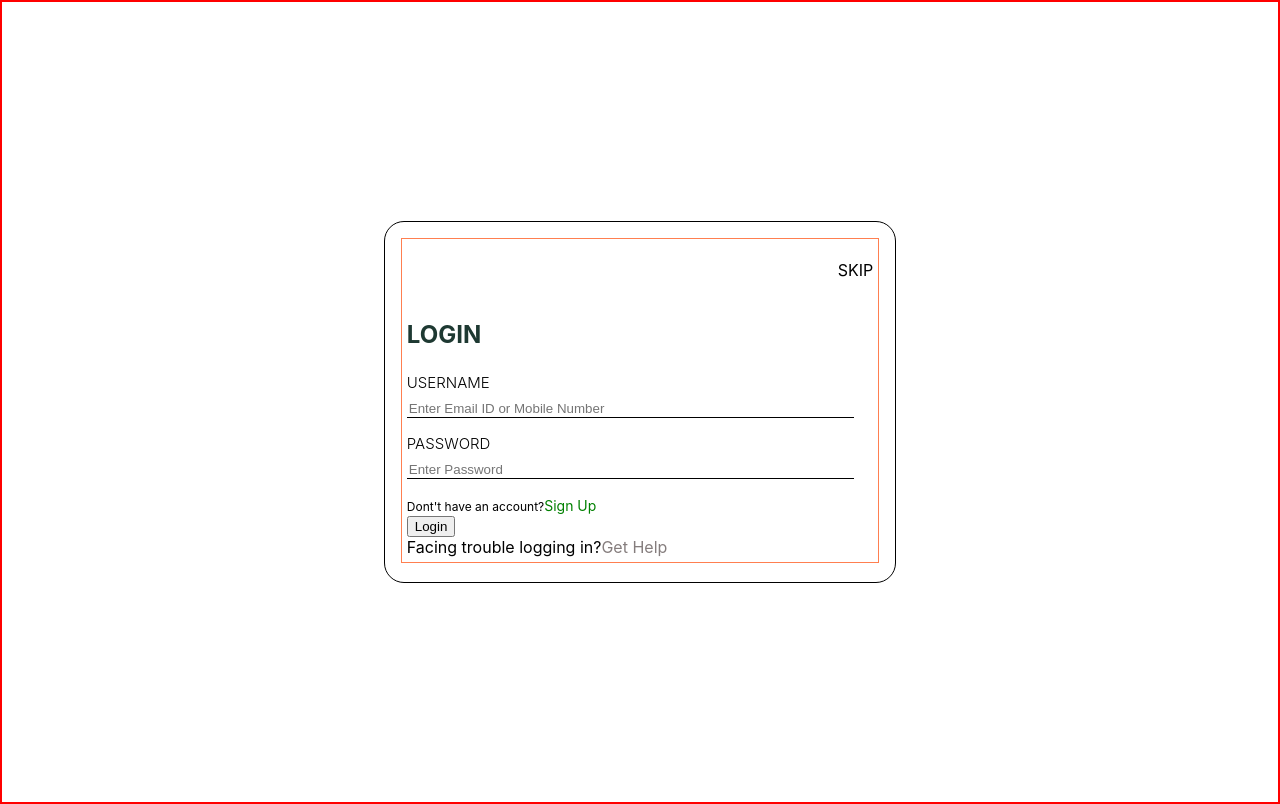
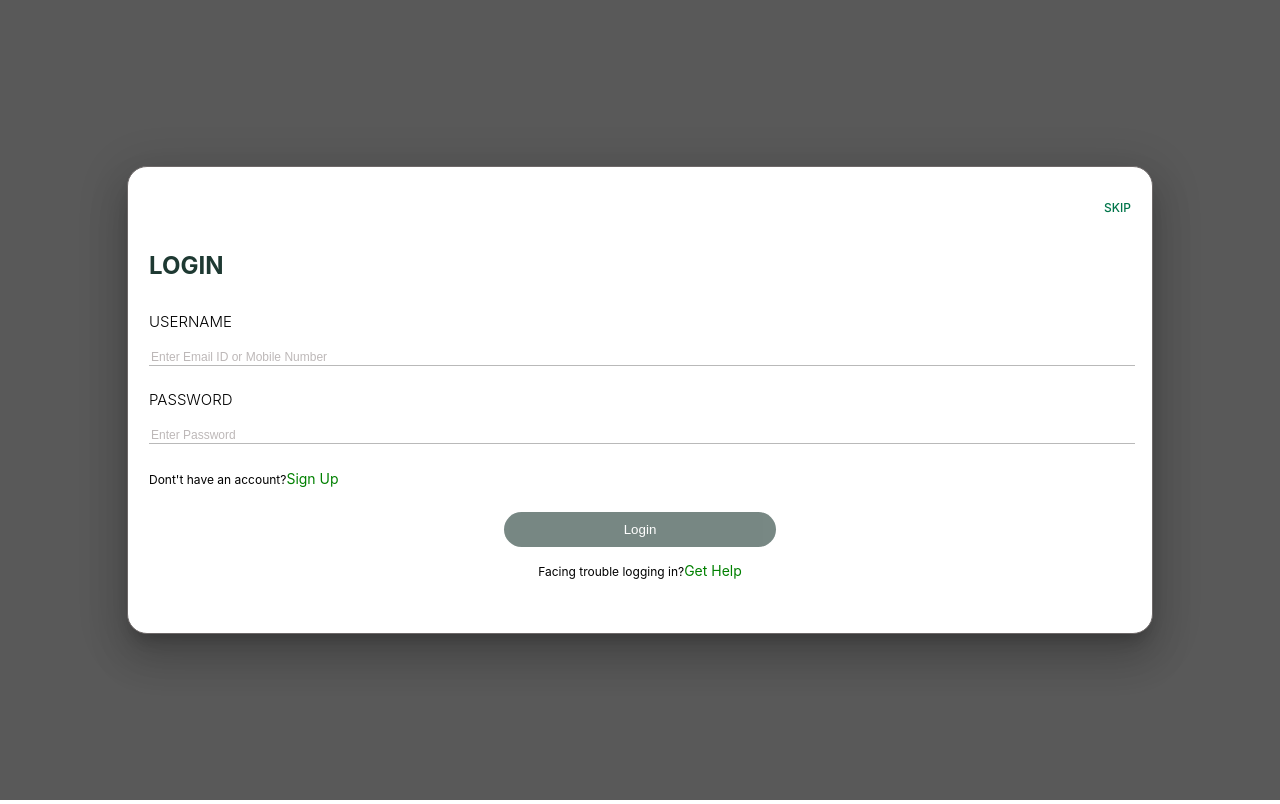
Before and after one commit to kshit7897/starbucks-clone, a React (Create React App) app: page /Login in a window 1280 px wide. Built offline with nearby package versions, Linux system fonts and the light colour scheme.

Commit message:
signup page design done

```diff
--- a/src/App.js
+++ b/src/App.js
@@ -14,6 +14,7 @@ import ReadyToEat from "./components/handCraftCurationPages/ReadyToEat";
 import Profile from "./components/profile/Profile";
 import Login from "./components/profile/login/Login";
 import LayOut from "./components/layout/LayOut";
+import SignUp from "./components/profile/login/SignUp";
 
 function App() {
   return (
@@ -32,6 +33,7 @@ function App() {
           <Route path="CoffeeAtHome" element={<CoffeeAtHome />} />
           <Route path="ReadyToEat" element={<ReadyToEat />} />
           <Route path="Profile" element={<Profile />} />
+          <Route path="SignUp" element={<SignUp />} />
         </Route>
         <Route path="Login" element={<Login />} />
       </Routes>
--- a/src/components/header.css
+++ b/src/components/header.css
@@ -26,7 +26,7 @@ a {
 
 @media (max-width: 455px) {
   .nav-link {
-    gap: 1em
+    gap: 1em;
   }
 }
 
@@ -34,7 +34,7 @@ a {
   height: 40px;
   width: 40;
 }
-.main-logo a{
+.main-logo a {
   border: none;
 }
 
@@ -48,7 +48,12 @@ a {
   width: 230px;
   padding: 8px 10px;
   border-radius: 20px;
-  border: 1px solid black;
+  border: 0.5px solid rgba(0, 0, 0, 0.123);
+}
+.input-search {
+  box-shadow: 0 0 2px #00000012, 0 2px 2px #0000000f, 0 1px 3px #0000001a;
+  border: none;
+  outline: none;
 }
 
 .user-icon {
--- a/src/components/profile/login/Login.js
+++ b/src/components/profile/login/Login.js
@@ -1,8 +1,31 @@
-import React from "react";
+import React, { useState } from "react";
 
 import "./login.css";
+import { NavLink } from "react-router-dom";
 
 const Login = () => {
+  const [isLoggedIn, setIsLoggedIn] = useState("");
+  const [emailOrPhone, setEmailOrPhone] = useState("");
+  const [password, setPassword] = useState("");
+  const [errorMessage, setErrorMessage] = useState("");
+
+  //--------input text handler
+
+  const handleInputEmailOrNumber = (e) => {
+    console.log("Email or number-->", e.target.value);
+    setEmailOrPhone(e.target.value);
+  };
+  const handleInputPassword = (e) => {
+    console.log("Password-->", e.target.value);
+    setPassword(e.target.value);
+  };
+
+  // --------Login handler
+
+  //   const handleLogin = () => {
+  //     if(emailOrPhone === "example@gmail.com")
+  //   }
+
   return (
     <>
       <div className="login-out-container">
@@ -10,7 +33,9 @@ const Login = () => {
           <div className="contain">
             <div className="info-container-login">
               <div className="skip-div">
-                <p className="skip-text">SKIP</p>
+                <NavLink to={"/"}>
+                  <p className="skip-text">SKIP</p>{" "}
+                </NavLink>
               </div>
               <div className="login-title">
                 <h3 className="login-title-text"> LOGIN</h3>
@@ -21,6 +46,8 @@ const Login = () => {
                   <input
                     className="input-field"
                     type="text"
+                    value={emailOrPhone}
+                    onChange={handleInputEmailOrNumber}
                     placeholder="Enter Email ID or Mobile Number"
                   />
                 </div>
@@ -29,20 +56,31 @@ const Login = () => {
                   <input
                     className="input-field"
                     type="password"
+                    value={password}
+                    onChange={handleInputPassword}
                     placeholder="Enter Password"
                   />
                 </div>
                 <div className="account-container">
                   <span className="dont-have-account">
                     Dont't have an account?
-                    <a id="sign-up-link" href="">Sign Up</a>
+                    <NavLink to={"/SignUp"}>
+                      <a id="sign-up-link" href="">
+                        Sign Up
+                      </a>
+                    </NavLink>
                   </span>
                 </div>
                 <div className="log-btn-div">
                   <button className="log-btn">Login</button>
                 </div>
                 <div className="get-help-div">
-                       <span className="get-help-text">Facing trouble logging in?<a href="">Get Help</a></span>
+                  <span className="get-help-text">
+                    Facing trouble logging in?
+                    <a id="get-help-link" href="">
+                      Get Help
+                    </a>
+                  </span>
                 </div>
               </form>
             </div>
--- /dev/null
+++ b/src/components/profile/login/SignUp.js
@@ -0,0 +1,82 @@
+import React from "react";
+
+import "./signup.css";
+
+const SignUp = () => {
+  return (
+    <>
+      <div className="signup-container">
+        <div className="top-container">
+          <div className="right-image-signup">
+            <img
+              src="https://www.starbucks.in/assets/icon/green_rleaf.svg"
+              alt="kshit"
+            />
+          </div>
+
+          <div className="left-image-signup">
+            <img
+              src="https://www.starbucks.in/assets/icon/green_ldots.svg"
+              alt="kshit"
+            />
+          </div>
+        </div>
+
+        <section className="signup-second-section">
+          <div className="bottom-container">
+            <div className="signup-contain">
+              <div className="processing-bar">
+                <p>progress</p>
+              </div>
+              <div className="signup-title">
+                <h1>Login to Starbucks</h1>
+              </div>
+            </div>
+          </div>
+
+          <div className="form-container-main">
+            <form className="form-container">
+              <div className="form-row">
+                <div className="form-field">
+                  <label className="lables-form">Email:</label>
+                  <input type="email" placeholder="Enter Email ID" required />
+                </div>
+                <div className="form-field">
+                  <label className="lables-form">Phone Number:</label>
+                  <input
+                    type="tel"
+                    placeholder="Enter Mobile Number"
+                    required
+                  />
+                </div>
+              </div>
+              <div className="form-row">
+                <div className="form-field">
+                  <label className="lables-form">Password:</label>
+                  <input
+                    type="password"
+                    placeholder="Enter Password! *"
+                    required
+                  />
+                </div>
+                <div className="form-field">
+                  <label className="lables-form">Confirm Password:</label>
+                  <input
+                    type="password"
+                    placeholder="Re-enter Password *"
+                    required
+                  />
+                </div>
+              </div>
+              <button id="signup-btn" type="submit">
+                Continue
+              </button>
+            </form>
+          </div>
+        </section>
+      </div>
+    </>
+  );
+};
+
+export default SignUp;
--- a/src/components/profile/login/login.css
+++ b/src/components/profile/login/login.css
@@ -1,21 +1,32 @@
 .login-out-container {
-  width: auto;
+  width: 100;
   height: 100vh;
-  border: 2px solid red;
   display: flex;
   justify-content: center;
   align-items: center;
+  background: rgba(0, 0, 0, 0.65);
+  opacity: 1;
+
 }
+
 .inner-login-out-container {
-  border: 1px solid black;
+  border: 1px solid rgb(109, 104, 104);
   width: 40%;
-  height: 45%;
+  height: auto;
   margin: 0 auto;
   border-radius: 20px;
+  background: #fff;
+  box-shadow: 0 11px 15px -7px #0003, 0 24px 38px 3px #00000024,
+    0 9px 46px 8px #0000001f;
+}
+
+@media (max-width: 1500px) {
+  .inner-login-out-container {
+    width: 80%;
+  }
 }
 .info-container-login {
   margin: 1rem;
-  border: 1px solid coral;
   padding: 5px;
 }
 .skip-div {
@@ -26,14 +37,19 @@
 .input-field {
   border: none;
   outline: none;
-  border-bottom: 1px solid black;
-  width: 95%;
-  margin-top: 0.5rem;
+  border-bottom: 1px solid rgba(0, 0, 0, 0.274);
+  width: 100%;
+  margin-top: 1rem;
+  font-size: 14px;
+}
+::placeholder {
+  color: rgb(189, 184, 184);
+  font-size: 12px;
 }
 .login-title-text {
   color: #1e3932;
   font-size: 1.5rem;
-  margin-bottom: 1.5rem;
+  margin-bottom: 2rem;
 }
 
 .user-name-div {
@@ -41,19 +57,69 @@
   opacity: 87;
   font-weight: 300 !important;
   font-size: 15px !important;
-  margin-bottom: 1rem;
+  margin-bottom: 1.5rem;
 }
 .password-div {
   color: #000;
   opacity: 87;
   font-weight: 300 !important;
   font-size: 15px !important;
-  margin-bottom: 1rem;
+  margin-bottom: 1.5rem;
 }
 .dont-have-account {
   font-size: 12px;
 }
-#sign-up-link{
-    font-size: 14px;
-    color: green;
+#sign-up-link {
+  font-size: 14px;
+  color: green;
 }
+.log-btn-div {
+  display: flex;
+  justify-content: center;
+  align-items: center;
+  margin-top: 1.5rem;
+}
+.log-btn {
+  border: none;
+  outline: none;
+  border-radius: 20px;
+  color: #fff;
+  background-color: #1e3932;
+  padding: 10px 120px;
+  opacity: 0.6;
+  cursor: pointer;
+}
+
+@media (max-width: 1000px) {
+  .log-btn {
+    padding: 10px 50px;
+  }
+}
+.get-help-div {
+  display: flex;
+  justify-content: center;
+  align-items: center;
+  margin-top: 1rem;
+}
+
+.get-help-text {
+  font-size: 12px;
+  line-height: 16px;
+  margin-bottom: 0;
+  color: #000;
+}
+#get-help-link {
+  color: green;
+  font-size: 14px;
+}
+.get-help-div{
+    margin-bottom: 2rem;
+}
+.skip-text {
+  background-color: transparent;
+  border: 0;
+  color: #00754a;
+  font-size: 12px;
+  font-weight: 500;
+  cursor: pointer;
+}
--- /dev/null
+++ b/src/components/profile/login/signup.css
@@ -0,0 +1,103 @@
+.signup-container {
+  margin-top: 2rem;
+  width: 100%;
+  height: 85vh;
+}
+.top-container {
+  position: relative;
+  background-color: #1e3932;
+  min-height: 200px;
+  max-height: 250px;
+}
+.right-image-signup {
+  display: flex;
+  justify-content: flex-end;
+  align-items: self-end;
+}
+.left-image-signup {
+  margin-top: 2rem;
+}
+.signup-second-section {
+  background-color: #fff;
+  position: absolute;
+  top: 16.5em;
+  width: 100%;
+  height: 60vh;
+  border-radius: 25px 25px 0 0;
+}
+.bottom-container {
+  border-bottom: 1px solid rgba(202, 193, 193, 0.596);
+  width: 100%;
+  margin-top: 6rem;
+}
+.signup-contain {
+  margin: 0 auto;
+  width: 70%;
+}
+.signup-title {
+  color: #1e3932;
+  margin-left: 1rem;
+}
+
+.form-container {
+  width: 70%;
+  margin: 0 auto;
+  padding: 10px;
+  border-radius: 5px;
+  margin-top: 20px;
+}
+
+.form-row {
+  display: flex;
+  justify-content: space-between;
+  margin-bottom: 10px;
+}
+
+@media (max-width : 768px) {
+    .form-row{
+        display: block ;
+    }
+}
+
+.form-field {
+  flex-grow: 1;
+  margin-right: 10px;
+}
+
+.form-field label {
+  display: block;
+  margin-bottom: 3px;
+}
+
+.form-field input {
+  width: 95%;
+  padding: 5px;
+  border: none;
+  border-bottom: 1px solid rgba(121, 108, 108, 0.733);
+  outline: none;
+  margin-bottom: 2rem;
+}
+
+#signup-btn {
+  margin: 0 auto;
+  display: block;
+  width: 30%;
+  padding: 12px;
+  color: #c7c7c7;
+  background-color: #000000a8;
+  opacity: 0.6;
+  border: none;
+  border-radius: 20px;
+  cursor: pointer;
+  margin-top: 3rem;
+}
+@media (max-width: 1000px) {
+  #signup-btn {
+    width: 50%;
+  }
+}
+.lables-form {
+  color: #000000de !important;
+  font-weight: 400 !important;
+  font-size: 12px !important;
+}
```
Also changed, not shown: src/components/demo.js (added, +63 -0 lines).
